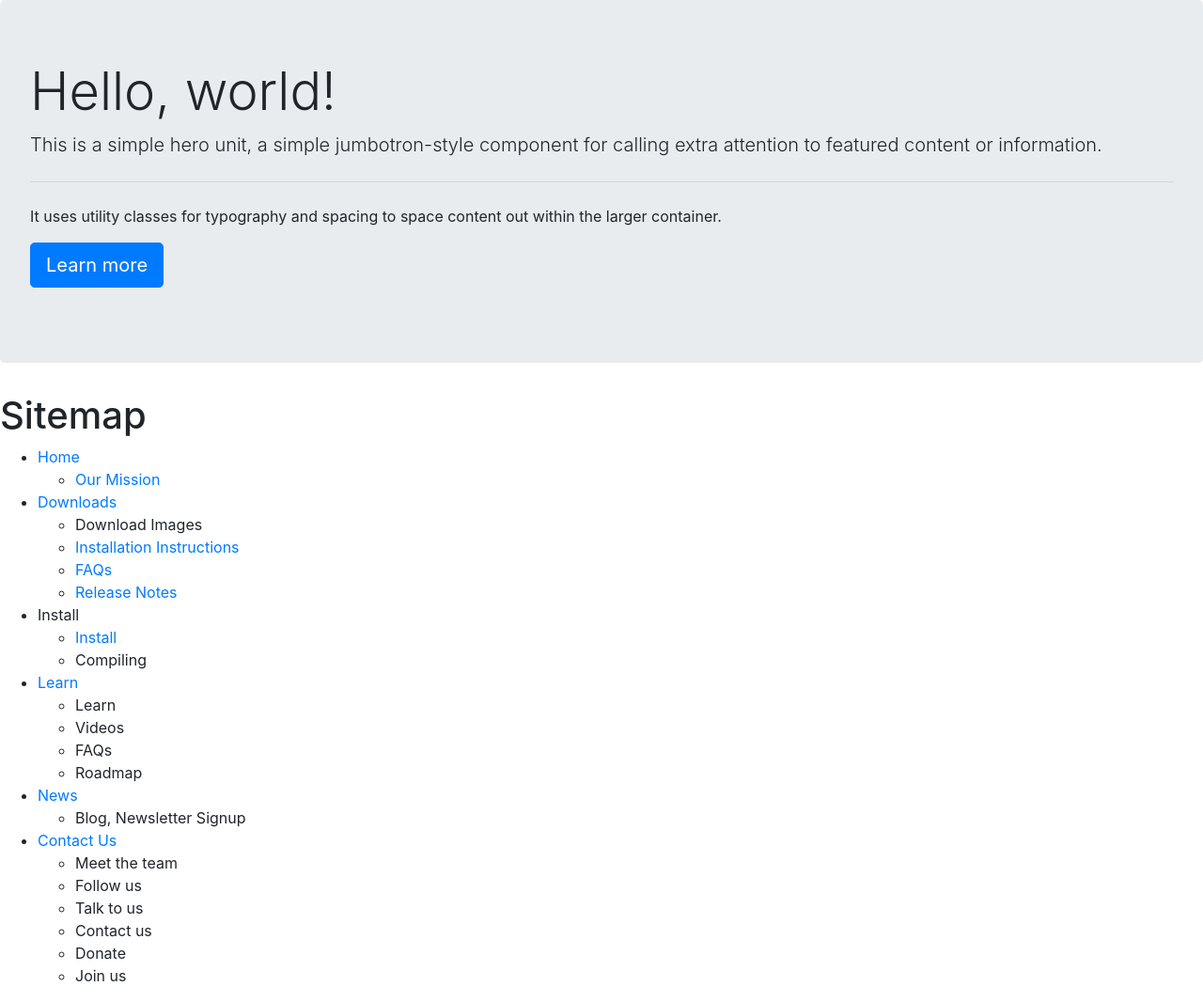
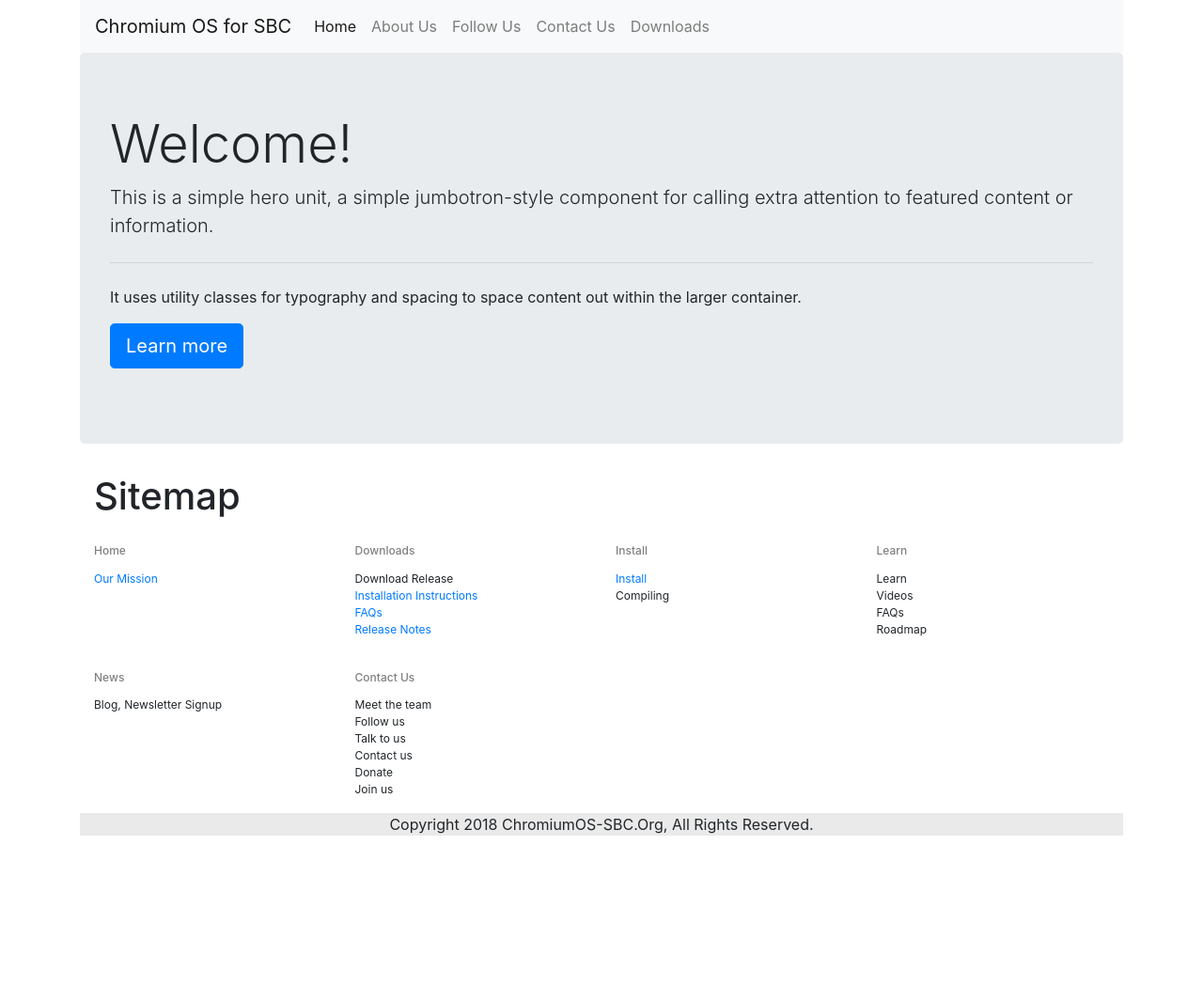
Before and after one commit to kevinmcaleer/Chromium-OS-for-SBC-Website, a plain HTML site: page Sitemap.html in a window 1280 px wide. Shown: the whole page at 94% size. After the commit the page ends 959 px from the top, so only its background shows below. Drawn offline with Linux system fonts and the light colour scheme.

Commit message:
Tuesday Night build.
Basic sitemap created. Some Bootstrap elements added. Need to create a page template to be applied, with header, nav and footer elements.

```diff
--- a/Sitemap.html
+++ b/Sitemap.html
@@ -6,46 +6,82 @@
 <meta name="viewport" content="width=device-width, initial-scale=1.0">
 <title>Site Map</title>
 <link href="css/bootstrap-4.0.0.css" rel="stylesheet" type="text/css">
+<link href="css/Core.css" rel="stylesheet" type="text/css">
+<script src="js/jquery-3.2.1.min.js"></script>
+<script src="js/popper.min.js"></script>
+<script src="js/bootstrap-4.0.0.js"></script>
 </head>
 
-<body>
+<body style="padding-bottom: 70px">
+<div class="container"> <!-- #BeginLibraryItem "/Library/nav.lbi" -->
+  <nav class="navbar navbar-expand-lg navbar-light bg-light"> <a class="navbar-brand" href="#">Chromium OS for SBC</a>
+    <button class="navbar-toggler" type="button" data-toggle="collapse" data-target="#navbarSupportedContent1" aria-controls="navbarSupportedContent1" aria-expanded="false" aria-label="Toggle navigation"> <span class="navbar-toggler-icon"></span></button>
+    <div class="collapse navbar-collapse" id="navbarSupportedContent1">
+      <ul class="navbar-nav mr-auto">
+        <li class="nav-item active"> <a class="nav-link" href="file:///Macintosh HD/private/var/folders/7l/hzbcx0fx30n5r3h7bmycf9hc0000gn/T/TemporaryItems/Adobe/Dreamweaver CC 2018/index.html">Home <span class="sr-only">(current)</span></a></li>
+        <li class="nav-item"><a class="nav-link" href="file:///Macintosh HD/private/var/folders/7l/hzbcx0fx30n5r3h7bmycf9hc0000gn/T/TemporaryItems/Adobe/Dreamweaver CC 2018/aboutus.html">About Us</a></li>
+        <li class="nav-item"><a class="nav-link" href="file:///Macintosh HD/private/var/folders/7l/hzbcx0fx30n5r3h7bmycf9hc0000gn/T/TemporaryItems/Adobe/Dreamweaver CC 2018/followus.html">Follow Us</a></li>
+        <li class="nav-item"><a class="nav-link" href="file:///Macintosh HD/private/var/folders/7l/hzbcx0fx30n5r3h7bmycf9hc0000gn/T/TemporaryItems/Adobe/Dreamweaver CC 2018/contactus.html">Contact Us</a></li>
+        <li class="nav-item"><a class="nav-link" href="file:///Macintosh HD/private/var/folders/7l/hzbcx0fx30n5r3h7bmycf9hc0000gn/T/TemporaryItems/Adobe/Dreamweaver CC 2018/download.html">Downloads</a></li>
+      </ul>
+    </div>
+  </nav>
+  <!-- #EndLibraryItem -->
   <div class="jumbotron">
-	  <h1 class="display-4">Hello, world!</h1>
+    <h1 class="display-4">Welcome!</h1>
     <p class="lead">This is a simple hero unit, a simple jumbotron-style component for calling extra attention to featured content or information.</p>
     <hr class="my-4">
     <p>It uses utility classes for typography and spacing to space content out within the larger container.</p>
     <p class="lead"> <a class="btn btn-primary btn-lg" href="#" role="button">Learn more</a> </p>
   </div>
+  <div class="sitemap">
+    <div class="container">
       <h1>Sitemap</h1>
-<ul>
-  <li><a href="index.html">Home</a></li>
+      <div class="row">
+        <div class="col-4 col-lg-3">
+          <h2><a href="index.html">Home</a></h2>
           <ul>
             <li><a href="Mission.html">Our Mission</a></li>
           </ul>
-  <li><a href="download.html">Downloads</a></li>
+        </div>
+        <div class="col-4 col-lg-3">
+          <h2><a href="download.html">Downloads</a></h2>
           <ul>
-    <li>Download Images</li>
+            <li>Download Release</li>
             <li><a href="Install.html">Installation Instructions</a></li>
             <li><a href="FAQs">FAQs</a></li>
             <li><a href="Releases.html">Release Notes</a></li>
           </ul>
-  <li>Install</li>
+        </div>
+        <div class="col-4 col-lg-3">
+			<h2><a href="Install.html">Install</a></h2>
+
             <ul>
               <li><a href="Install.html">Install</a></li>
               <li>Compiling</li>
             </ul>
-  <li><a href="Learn.html">Learn</a></li>
+
+        </div>
+        <div class="col-4 col-lg-3">
+			<h2><a href="Learn.html">Learn</a></h2>
+
             <ul>
               <li>Learn</li>
               <li>Videos</li>
               <li>FAQs</li>
               <li>Roadmap</li>
             </ul>
-  <li><a href="News.html">News</a></li>
+
+        </div>
+        <div class="col-4 col-lg-3">
+          <h2><a href="News.html">News</a></h2>
           <ul>
             <li>Blog, Newsletter Signup</li>
           </ul>
-  <li><a href="contactus.html">Contact Us</a></li>
+        </div>
+		  <div class="col-4 col-lg-3">
+		  <h2><a href="contactus.html">Contact Us</a></h2>
+
         <ul>
           <li>Meet the team</li>
           <li>Follow us</li>
@@ -53,7 +89,18 @@
           <li>Contact us</li>
           <li>Donate</li>
           <li>Join us</li>
+
       </ul>
-</ul>
+		  </div>
+
+      </div>
+
+
+  </div>
+  </div>
+</div>
+<div class="container">
+  <footer class="footer">Copyright 2018 ChromiumOS-SBC.Org, All Rights Reserved.</footer>
+</div>
 </body>
 </html>
--- a/css/Core.css
+++ b/css/Core.css
@@ -1 +1,21 @@
 @charset "UTF-8";
+
+.container .footer {
+	background-color: #EAEAEA;
+	text-align: center;
+}
+
+.sitemap ul{
+	text-decoration: none;
+	list-style: none;
+	padding-left: 0px;
+	margin-left: 0px;
+	font-size: 9pt;
+
+}
+.sitemap h2 a{
+	font-size: 9pt;
+	color: gray;
+	padding: 0px;
+	margin: 0px;
+}
```
Also changed, not shown: images/1200X400.gif (added), images/32X32.gif (added), images/35X35.gif (added), images/600X300.gif (added), 1 other file. Lines whose indentation alone changed are shown as unchanged.
